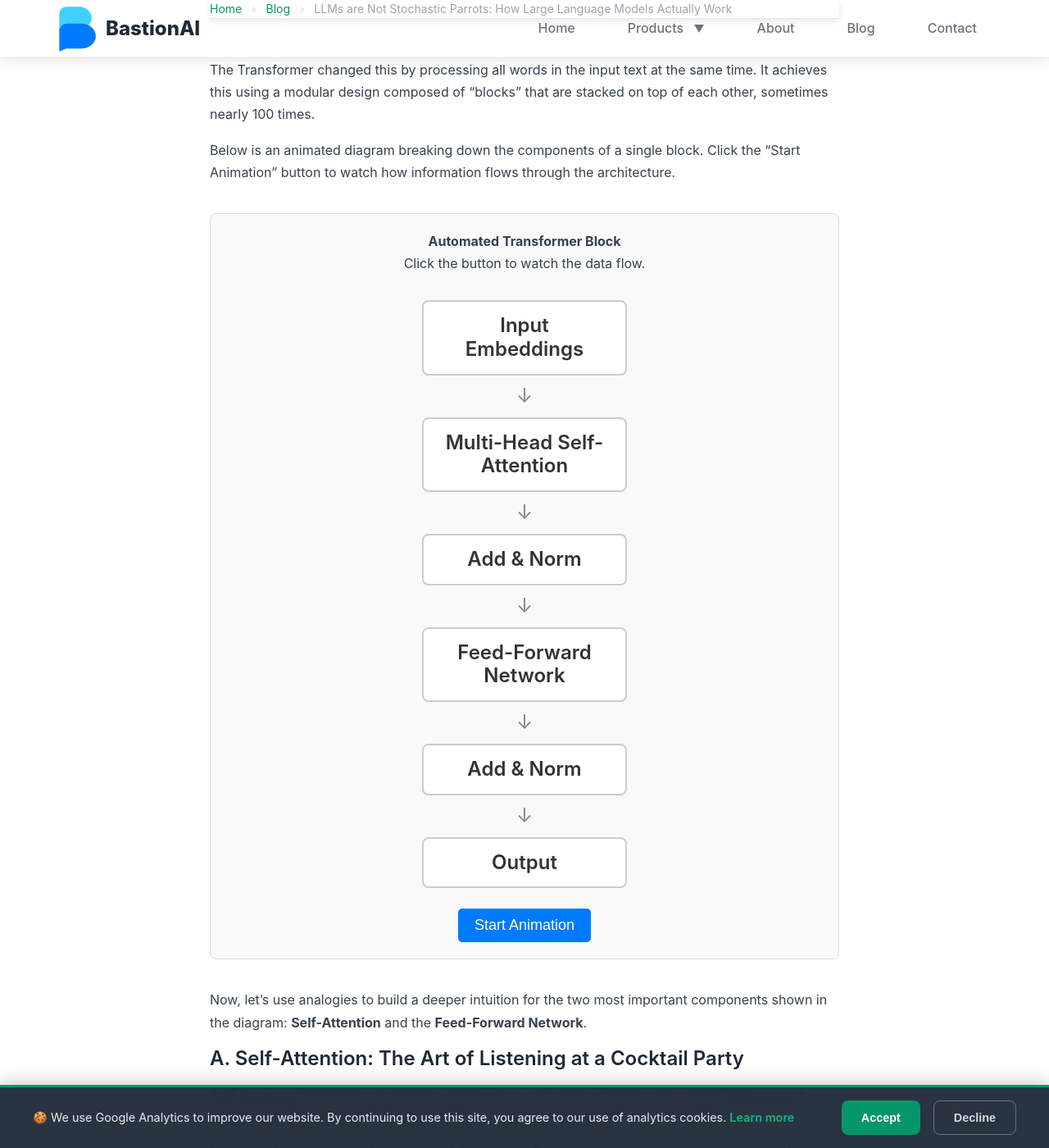
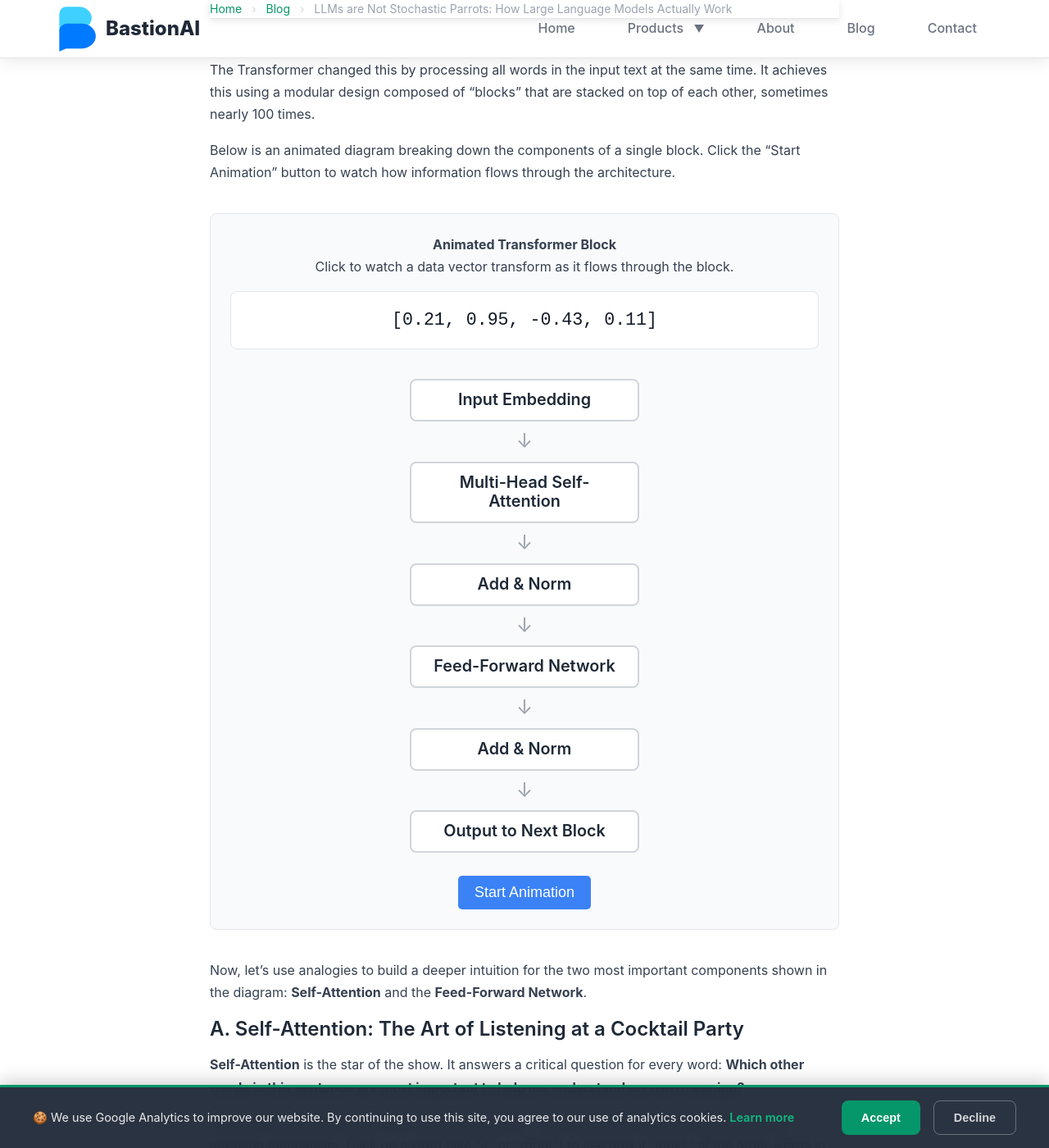
Before and after one commit to BastionAI/bastionai.github.io, a Jekyll site: the page built from _posts/2025-07-14-how-llms-really-work.md, in a window 1280 px wide and 1400 px high, scrolled down 2798 px. Shown: the whole window at 82% size. Built offline with Jekyll 4.4.1, drawn with Linux system fonts in a browser that asks for light colours.

Commit message:
refactor: upgrade transformer animation to show data flow

```diff
--- a/_includes/components/interactive-transformer.html
+++ b/_includes/components/interactive-transformer.html
@@ -1,170 +1,150 @@
 <style>
-.auto-transformer-container {
+.data-transformer-container {
     font-family: -apple-system, BlinkMacSystemFont, "Segoe UI", Roboto, "Helvetica Neue", Arial, sans-serif;
-    border: 1px solid #ddd;
+    border: 1px solid #e5e7eb;
     border-radius: 8px;
-    padding: 20px;
+    padding: 24px;
     margin: 2em 0;
     text-align: center;
-    background-color: #f9f9f9;
+    background-color: #f9fafb;
 }
-
-.auto-transformer-block {
+.data-transformer-vector-display {
+    background-color: #fff;
+    border: 1px solid #e5e7eb;
+    padding: 16px;
+    border-radius: 8px;
+    margin-bottom: 24px;
+    font-family: monospace;
+    font-size: 1.2em;
+    font-weight: 500;
+    color: #111827;
+    min-height: 28px;
+    transition: background-color 0.3s;
+}
+.data-transformer-vector-display.processing {
+    background-color: #eff6ff;
+}
+.data-transformer-block {
     display: flex;
     flex-direction: column;
     align-items: center;
     position: relative;
 }
-
-.auto-transformer-component {
-    border: 2px solid #ccc;
+.data-transformer-component {
+    border: 2px solid #d1d5db;
     border-radius: 8px;
-    padding: 15px 25px;
-    margin: 15px 0;
-    width: 250px;
+    padding: 12px 20px;
+    margin: 12px 0;
+    width: 280px;
     background-color: white;
     position: relative;
     transition: all 0.3s ease-in-out;
 }
-
-.auto-transformer-component.active {
-    border-color: #007aff;
+.data-transformer-component.active {
+    border-color: #3b82f6;
     transform: scale(1.03);
-    box-shadow: 0 4px 15px rgba(0,0,0,0.1);
+    box-shadow: 0 4px 15px rgba(0,0,0,0.08);
 }
-
-.auto-transformer-component h4 {
+.data-transformer-component h4 {
     margin: 0;
-    color: #333;
+    font-size: 1.1em;
+    color: #1f2937;
 }
-
-.auto-transformer-popup {
-    display: block;
-    position: absolute;
-    left: 105%;
-    top: 0;
-    width: 280px;
-    border: 1px solid #ccc;
-    border-radius: 8px;
-    background-color: #fff;
-    padding: 15px;
-    box-shadow: 0 5px 15px rgba(0,0,0,0.15);
-    text-align: left;
-    z-index: 100;
-    font-size: 0.9em;
-    line-height: 1.5;
-    opacity: 0;
-    transition: opacity 0.3s ease-in-out;
-    pointer-events: none;
-}
-
-.auto-transformer-component.active .auto-transformer-popup {
-    opacity: 1;
-}
-
-.auto-transformer-arrow {
+.data-transformer-arrow {
     font-size: 24px;
-    color: #888;
-    margin: -10px 0;
+    color: #9ca3af;
+    margin: -8px 0;
     transition: color 0.3s ease-in-out;
 }
-
-.auto-transformer-arrow.active {
-    color: #007aff;
+.data-transformer-arrow.active {
+    color: #3b82f6;
 }
-
-.auto-transformer-button {
-    background-color: #007aff;
+.data-transformer-button {
+    background-color: #3b82f6;
     color: white;
     border: none;
     padding: 10px 20px;
     border-radius: 5px;
     cursor: pointer;
     font-size: 1em;
-    margin-top: 10px;
+    margin-top: 16px;
     transition: background-color 0.2s;
 }
-
-.auto-transformer-button:hover {
-    background-color: #0056b3;
+.data-transformer-button:hover {
+    background-color: #2563eb;
 }
-.auto-transformer-button:disabled {
-    background-color: #aaa;
+.data-transformer-button:disabled {
+    background-color: #9ca3af;
     cursor: not-allowed;
 }
 </style>
 
-<div class="auto-transformer-container">
-    <p><strong>Automated Transformer Block</strong><br/>Click the button to watch the data flow.</p>
-    <div class="auto-transformer-block">
+<div class="data-transformer-container">
+    <p><strong>Animated Transformer Block</strong><br/>Click to watch a data vector transform as it flows through the block.</p>
+    <div id="data-vector-display" class="data-transformer-vector-display">[0.21, 0.95, -0.43, 0.11]</div>
+    <div class="data-transformer-block">
 
-        <div class="auto-transformer-component" data-step="1">
-            <h4>Input Embeddings</h4>
-            <div class="auto-transformer-popup">
-                <strong>Input:</strong> The process starts with numerical representations of your text, rich with semantic meaning.
-            </div>
-        </div>
+        <div class="data-transformer-component" data-step="1"><h4>Input Embedding</h4></div>
+        <div class="data-transformer-arrow" data-step="1">↓</div>
+        <div class="data-transformer-component" data-step="2"><h4>Multi-Head Self-Attention</h4></div>
+        <div class="data-transformer-arrow" data-step="2">↓</div>
+        <div class="data-transformer-component" data-step="3"><h4>Add &amp; Norm</h4></div>
+        <div class="data-transformer-arrow" data-step="3">↓</div>
+        <div class="data-transformer-component" data-step="4"><h4>Feed-Forward Network</h4></div>
+        <div class="data-transformer-arrow" data-step="4">↓</div>
+        <div class="data-transformer-component" data-step="5"><h4>Add &amp; Norm</h4></div>
+        <div class="data-transformer-arrow" data-step="5">↓</div>
+        <div class="data-transformer-component" data-step="6"><h4>Output to Next Block</h4></div>
 
-        <div class="auto-transformer-arrow" data-step="1" data-type="arrow">↓</div>
-
-        <div class="auto-transformer-component" data-step="2">
-            <h4>Multi-Head Self-Attention</h4>
-            <div class="auto-transformer-popup">
-                <strong>Context Building:</strong> Each word looks at all other words to build contextual understanding.
-            </div>
-        </div>
-
-        <div class="auto-transformer-arrow" data-step="2" data-type="arrow">↓</div>
-
-        <div class="auto-transformer-component" data-step="3">
-            <h4>Add &amp; Norm</h4>
-            <div class="auto-transformer-popup">
-                <strong>Cleanup &amp; Residuals:</strong> The original input is re-added and the results are stabilized. This prevents information loss.
-            </div>
-        </div>
-
-        <div class="auto-transformer-arrow" data-step="3" data-type="arrow">↓</div>
-
-        <div class="auto-transformer-component" data-step="4">
-            <h4>Feed-Forward Network</h4>
-            <div class="auto-transformer-popup">
-                <strong>Processing:</strong> The model "thinks" about the new contextual information, finding deeper patterns.
-            </div>
-        </div>
-
-        <div class="auto-transformer-arrow" data-step="4" data-type="arrow">↓</div>
-
-        <div class="auto-transformer-component" data-step="5">
-            <h4>Add &amp; Norm</h4>
-             <div class="auto-transformer-popup">
-                <strong>Final Cleanup:</strong> The same cleanup and residual process is applied one last time.
-            </div>
-        </div>
-
-        <div class="auto-transformer-arrow" data-step="5" data-type="arrow">↓</div>
-
-        <div class="auto-transformer-component" data-step="6">
-            <h4>Output</h4>
-            <div class="auto-transformer-popup">
-                <strong>Final Result:</strong> The refined information is sent to the next Transformer block or to the final output layer.
-            </div>
-        </div>
     </div>
-    <button id="auto-transformer-start-btn" class="auto-transformer-button">Start Animation</button>
+    <button id="data-transformer-start-btn" class="data-transformer-button">Start Animation</button>
 </div>
 
 <script>
 document.addEventListener('DOMContentLoaded', function() {
-    const startButton = document.getElementById('auto-transformer-start-btn');
-    const components = document.querySelectorAll('.auto-transformer-component');
-    const arrows = document.querySelectorAll('.auto-transformer-arrow');
+    const startButton = document.getElementById('data-transformer-start-btn');
+    const vectorDisplay = document.getElementById('data-vector-display');
+    const components = document.querySelectorAll('.data-transformer-component');
+    const arrows = document.querySelectorAll('.data-transformer-arrow');
     let isAnimating = false;
+
+    const initialVector = [0.21, 0.95, -0.43, 0.11];
+    const vectorStates = [
+        initialVector, // After Input
+        [0.83, 0.51, -0.25, 0.34], // After Attention
+        [0.81, 0.53, -0.24, 0.36], // After Add & Norm 1
+        [0.72, 0.68, 0.55, 0.81],  // After FFN
+        [0.74, 0.67, 0.56, 0.80],  // After Add & Norm 2
+        [0.74, 0.67, 0.56, 0.80],  // Final Output
+    ];
 
     const sleep = ms => new Promise(resolve => setTimeout(resolve, ms));
 
     const resetState = () => {
+        vectorDisplay.textContent = `[${initialVector.join(', ')}]`;
+        vectorDisplay.classList.remove('processing');
         components.forEach(el => el.classList.remove('active'));
         arrows.forEach(el => el.classList.remove('active'));
+    };
+
+    const animateVector = (startVec, endVec, duration) => {
+        const startTime = performance.now();
+        const update = () => {
+            const elapsedTime = performance.now() - startTime;
+            const progress = Math.min(elapsedTime / duration, 1);
+
+            const currentVec = startVec.map((start, i) => {
+                const end = endVec[i];
+                return start + (end - start) * progress;
+            });
+
+            vectorDisplay.textContent = `[${currentVec.map(v => v.toFixed(2)).join(', ')}]`;
+
+            if (progress < 1) {
+                requestAnimationFrame(update);
+            }
+        };
+        requestAnimationFrame(update);
     };
 
     const runAnimation = async () => {
@@ -173,27 +153,32 @@
         startButton.textContent = 'Animating...';
         resetState();
 
+        let currentVector = initialVector;
+
         for (let i = 0; i < components.length; i++) {
             const component = components[i];
+            const nextVector = vectorStates[i];
 
-            // Activate component
+            // Highlight component
             component.classList.add('active');
-            await sleep(1500);
+            vectorDisplay.classList.add('processing');
+            await sleep(500);
 
-            // Deactivate component and activate arrow
+            // Animate vector transformation
+            animateVector(currentVector, nextVector, 1000);
+            await sleep(1000);
+
+            currentVector = nextVector;
             component.classList.remove('active');
+            vectorDisplay.classList.remove('processing');
+
+            // Highlight arrow
             if (i < arrows.length) {
-                const arrow = arrows[i];
-                arrow.classList.add('active');
-                await sleep(500);
-                arrow.classList.remove('active');
+                arrows[i].classList.add('active');
+                await sleep(300);
+                arrows[i].classList.remove('active');
             }
         }
-
-        // Final state
-        components[components.length - 1].classList.add('active');
-        await sleep(1500);
-        resetState();
 
         isAnimating = false;
         startButton.disabled = false;
```
Also changed, not shown: other parts of _includes/components/interactive-transformer.html (+2 -0 lines).
